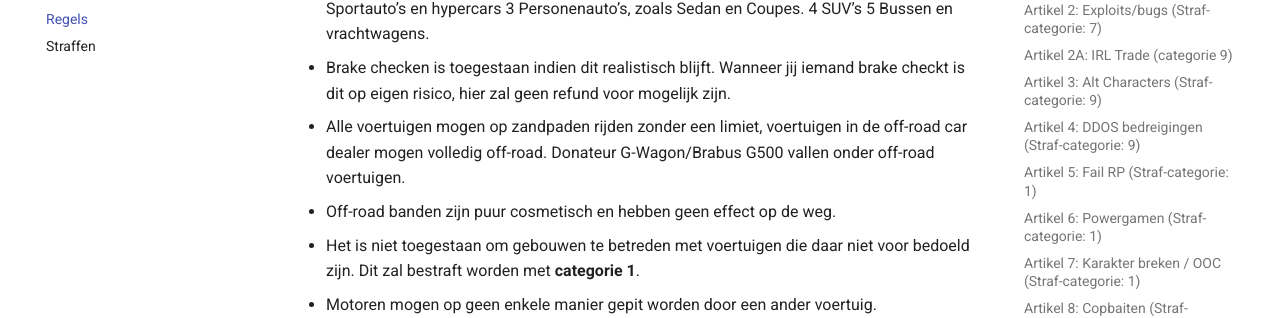
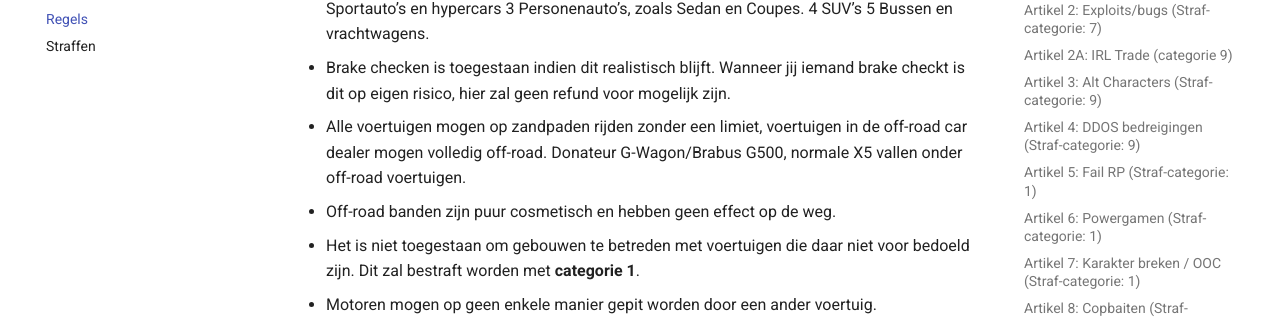
Before and after one commit to ZuiderVeenRP/apv, an MkDocs documentation site: the page built from docs/algemeen.md, in a window 1280 px wide and 900 px high, scrolled down 4700 px. Shown: the part 143-461 px from the top of the window. Built offline with MkDocs 1.6.1 and Material for MkDocs 9.7.7, drawn with Linux system fonts in a browser that asks for light colours; comment, search, counter and statistics services are not loaded.

Commit message:
Update algemeen.md

```diff
--- a/docs/algemeen.md
+++ b/docs/algemeen.md
@@ -130,7 +130,7 @@
    </br>
 
    - Brake checken is toegestaan indien dit realistisch blijft. Wanneer jij iemand brake checkt is dit op eigen risico, hier zal geen refund voor mogelijk zijn.
-   - Alle voertuigen mogen op zandpaden rijden zonder een limiet, voertuigen in de off-road car dealer mogen volledig off-road. Donateur G-Wagon/Brabus G500 vallen onder off-road voertuigen.
+   - Alle voertuigen mogen op zandpaden rijden zonder een limiet, voertuigen in de off-road car dealer mogen volledig off-road. Donateur G-Wagon/Brabus G500, normale X5 vallen onder off-road voertuigen.
    - Off-road banden zijn puur cosmetisch en hebben geen effect op de weg.
    - Het is niet toegestaan om gebouwen te betreden met voertuigen die daar niet voor bedoeld zijn. Dit zal bestraft worden met **categorie 1**.
    - Motoren mogen op geen enkele manier gepit worden door een ander voertuig.
```
